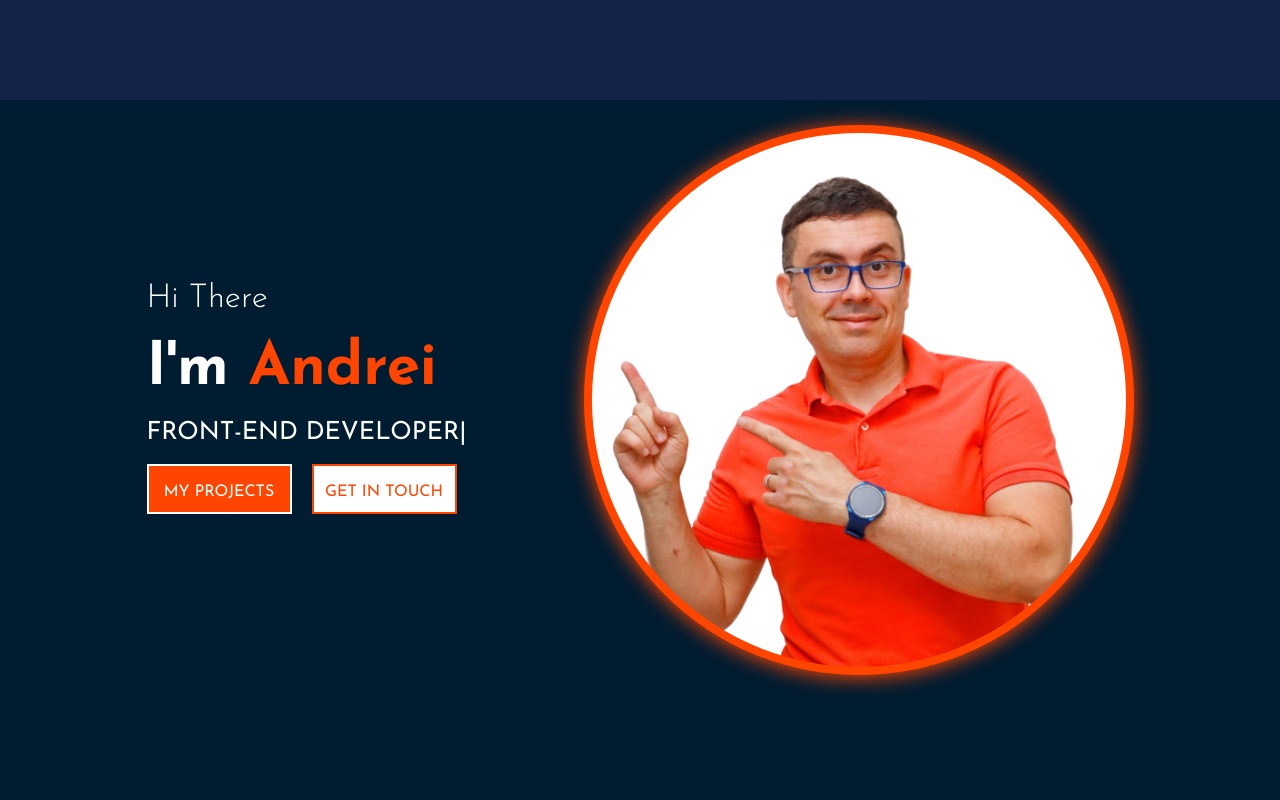
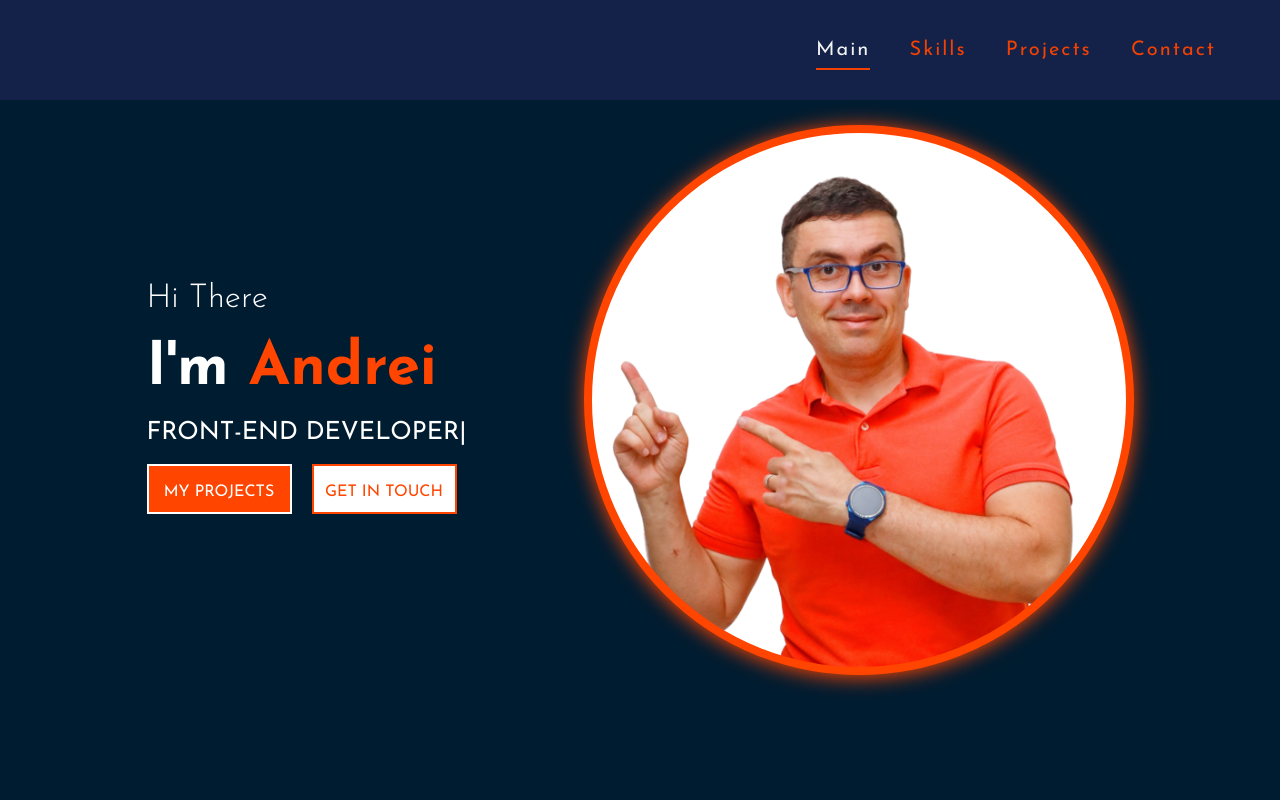
Before and after one commit to andbudha/my_portfolio, a React (Create React App) app: page / in a window 1280 px wide. Shown: the top 800 px of the page. Built offline with nearby package versions, Linux system fonts and the light colour scheme.

Commit message:
Nav comp updated

```diff
--- a/src/header/Header.jsx
+++ b/src/header/Header.jsx
@@ -1,10 +1,11 @@
 import styles from './Header.module.scss'
 import { BurgerNav } from '../nav/burgernav/BurgerNav';
+import { Nav } from '../nav/Nav';
 
 export const Header = () => {
     return (
         <div className={`${styles.header}`}>
-            {/* <Nav /> */}
+            <Nav />
             <BurgerNav />
         </div>
     );
--- a/src/header/Header.module.scss
+++ b/src/header/Header.module.scss
@@ -19,7 +19,7 @@
     @include flexBox(nowrap, row, flex-end, center);
 
 
-    @media screen and (max-width: 500px) {
+    @media screen and (max-width: 520px) {
         height: 150px;
         background: none;
     }
--- a/src/nav/burgernav/BurgerNav.module.scss
+++ b/src/nav/burgernav/BurgerNav.module.scss
@@ -95,7 +95,7 @@
         }
     }
 
-    @media screen and (min-width: 500px) {
+    @media screen and (min-width: 520px) {
         display: none;
     }
 }
```
